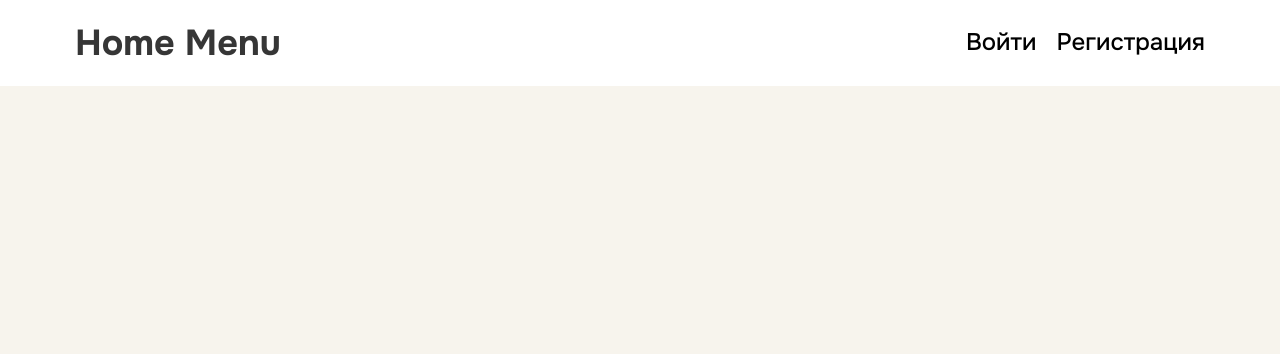
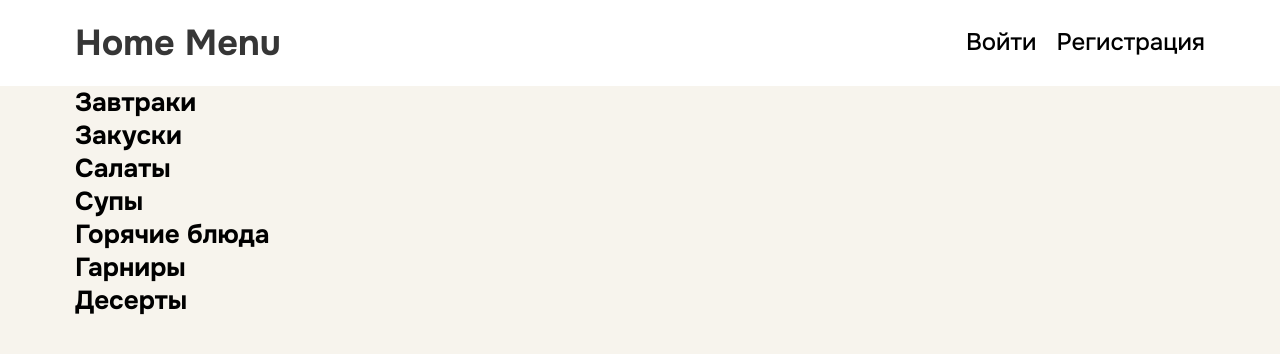
Before and after one commit to p3rfec77/home-menu, a Vue app: page / in a window 1280 px wide. Shown: the top 354 px of the page. Built offline with nearby package versions, Linux system fonts and the light colour scheme.

Commit message:
base of categories list and category components

```diff
--- a/src/app/App.vue
+++ b/src/app/App.vue
@@ -1,10 +1,13 @@
 <script setup lang="ts">
 import Header from "../shared/components/Header.vue";
+import CategoriesList from "../shared/components/CategoriesList.vue";
 </script>
 
 <template>
   <Header />
-  <div :class="$style.wrapper"></div>
+  <main :class="$style.wrapper">
+    <CategoriesList />
+  </main>
 </template>
 
 <style scoped module lang="scss">
--- a/src/app/style.css
+++ b/src/app/style.css
@@ -9,6 +9,7 @@
 
 :root {
   --main-bg-color: #f7f4ed;
+  --secondary-bg-color: #fff;
   --main-text-color: #363636;
 }
 
--- /dev/null
+++ b/src/shared/components/CategoriesList.vue
@@ -0,0 +1,22 @@
+<script setup lang="ts">
+import Category from "./Category.vue";
+import useMenuStore from "../stores/menuStore";
+
+const { categories } = useMenuStore();
+</script>
+
+<template>
+  <ul :class="$style.categories_list">
+    <Category
+      v-for="category in categories"
+      :dishes="category.dishes"
+      :titile="category.titile"
+      :key="category.titile"
+    />
+  </ul>
+</template>
+
+<style lang="scss" module scoped>
+.categories_list {
+}
+</style>
--- /dev/null
+++ b/src/shared/components/Category.vue
@@ -0,0 +1,23 @@
+<script setup lang="ts">
+import type { IDish } from "../types";
+
+interface CategoryProps {
+  titile: string;
+  dishes: IDish[];
+}
+const { dishes, titile } = defineProps<CategoryProps>();
+</script>
+<template>
+  <li :class="$style.category">
+    <h3 :class="$style.title" :id="titile">{{ titile }}</h3>
+  </li>
+</template>
+
+<style lang="scss" module scoped>
+.category {
+  list-style: none;
+  .title {
+    font-size: 26px;
+  }
+}
+</style>
--- a/src/shared/components/Header.vue
+++ b/src/shared/components/Header.vue
@@ -18,7 +18,7 @@
   flex-wrap: wrap;
   gap: 25px;
   padding: 20px 75px;
-  background-color: #fff;
+  background-color: var(--secondary-bg-color);
   color: var(--main-text-color);
 
   .heading {
--- a/src/shared/stores/menuStore.ts
+++ b/src/shared/stores/menuStore.ts
@@ -1,12 +1,12 @@
 import { defineStore } from "pinia";
 
-import type { MenuCategory } from "../types";
+import type { IMenuCategory } from "../types";
 
 interface IMenuStore {
-  categories: MenuCategory[];
+  categories: IMenuCategory[];
 }
 
-export const useMenuStore = defineStore("menu", {
+const useMenuStore = defineStore("menu", {
   state: (): IMenuStore => ({
     categories: [
       { titile: "Завтраки", dishes: [] },
@@ -19,3 +19,5 @@ export const useMenuStore = defineStore("menu", {
     ],
   }),
 });
+
+export default useMenuStore;
--- a/src/shared/types.ts
+++ b/src/shared/types.ts
@@ -1,9 +1,9 @@
-export interface Dish {
+export interface IDish {
   title: string;
   description: string;
 }
 
-export interface MenuCategory {
+export interface IMenuCategory {
   titile: string;
-  dishes: Dish[];
+  dishes: IDish[];
 }
```
